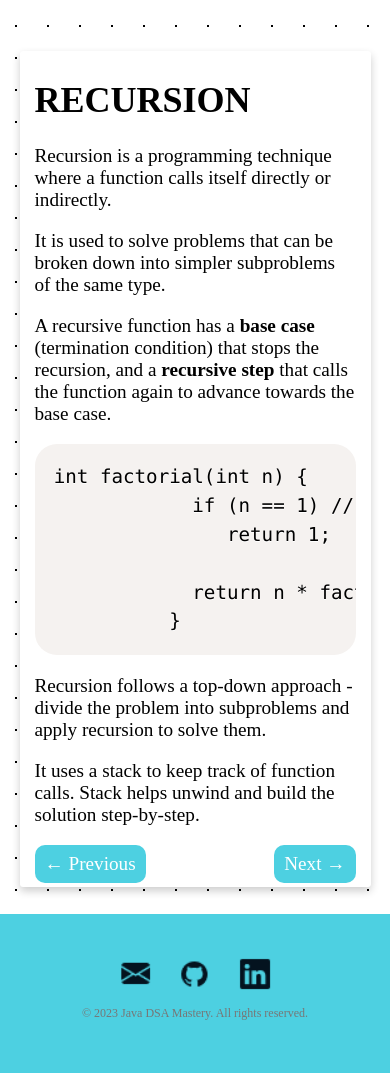
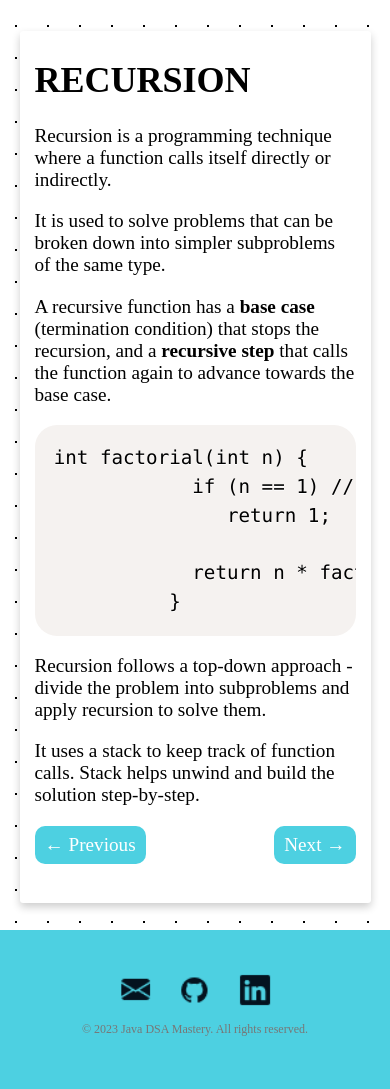
Before and after one commit to chiragak/dsa101.github.io, a PHP site: page /recursion/recursion.html in a window 390 px wide. Shown: the part 86-1175 px from the top of the page. Run offline with PHP 8.4, Linux system fonts and the light colour scheme; some libraries are stand-ins or nearby versions.

Commit message:
modified style.css in css

```diff
--- a/assets/css/style.css
+++ b/assets/css/style.css
@@ -121,7 +121,8 @@ body {
 
     .outer-card
     {
-      margin-top: 35%;
+      margin-top: 30%;
+      padding-bottom: 10%;
     }
     .prevnext {
       /* font-size: 2em;
```
